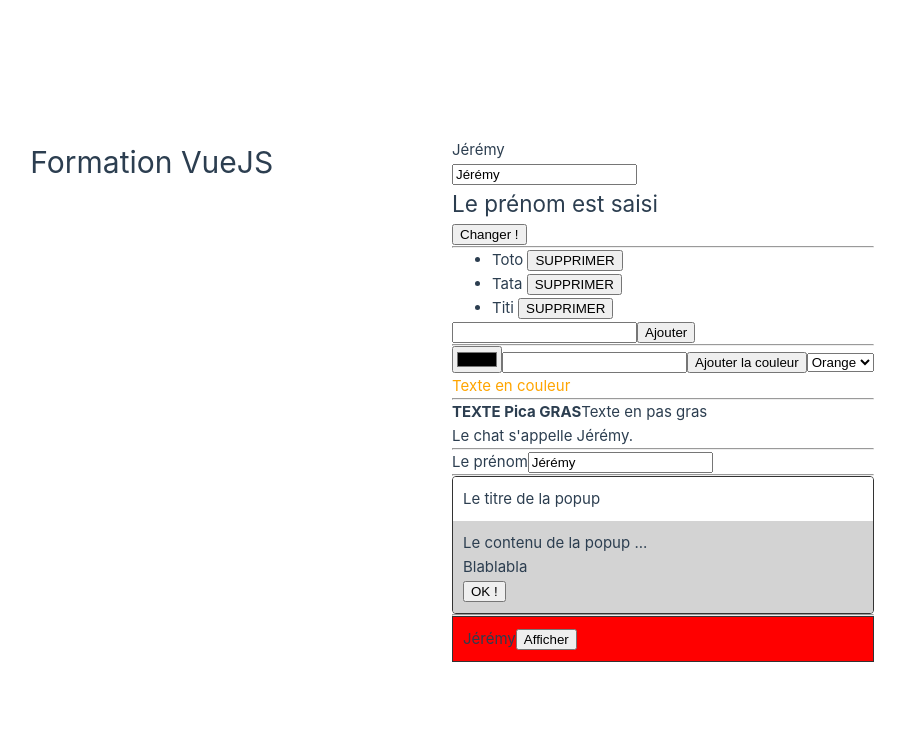
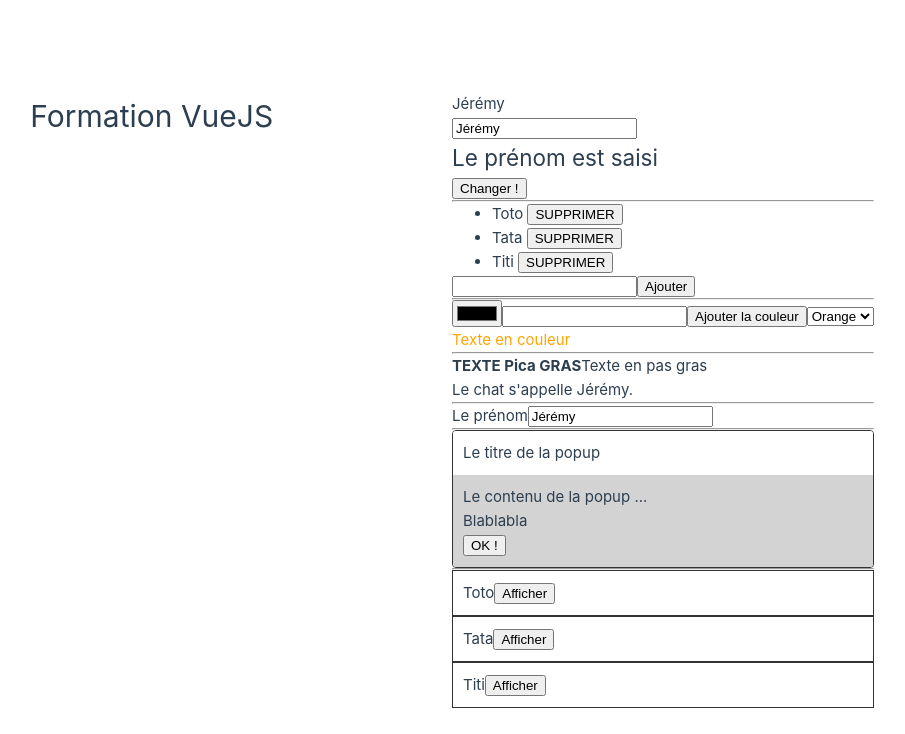
Before and after one commit to jperrouault-school-job/iia-vuejs-2023, a Vue app in the folder formation-vue/: page / in a window 1280 px wide. Shown: the top 734 px of the page, without its empty margins (188-1093 px from the left). Built offline with nearby package versions, Linux system fonts and the light colour scheme.

Commit message:
JOUR 3 - Correction exo Composant Prenom (2)

```diff
--- a/formation-vue/src/App.vue
+++ b/formation-vue/src/App.vue
@@ -137,7 +137,9 @@ const chat = ref('Pica');
 
     <hr />
 
-    <btn-name name="Jérémy" btn-label="Afficher" color="red" />
-
+    <btn-name v-for="p of prenoms" :key="p"
+              :name="p"
+              btn-label="Afficher"
+              :color="saisieCouleur" />
   </main>
 </template>
```
